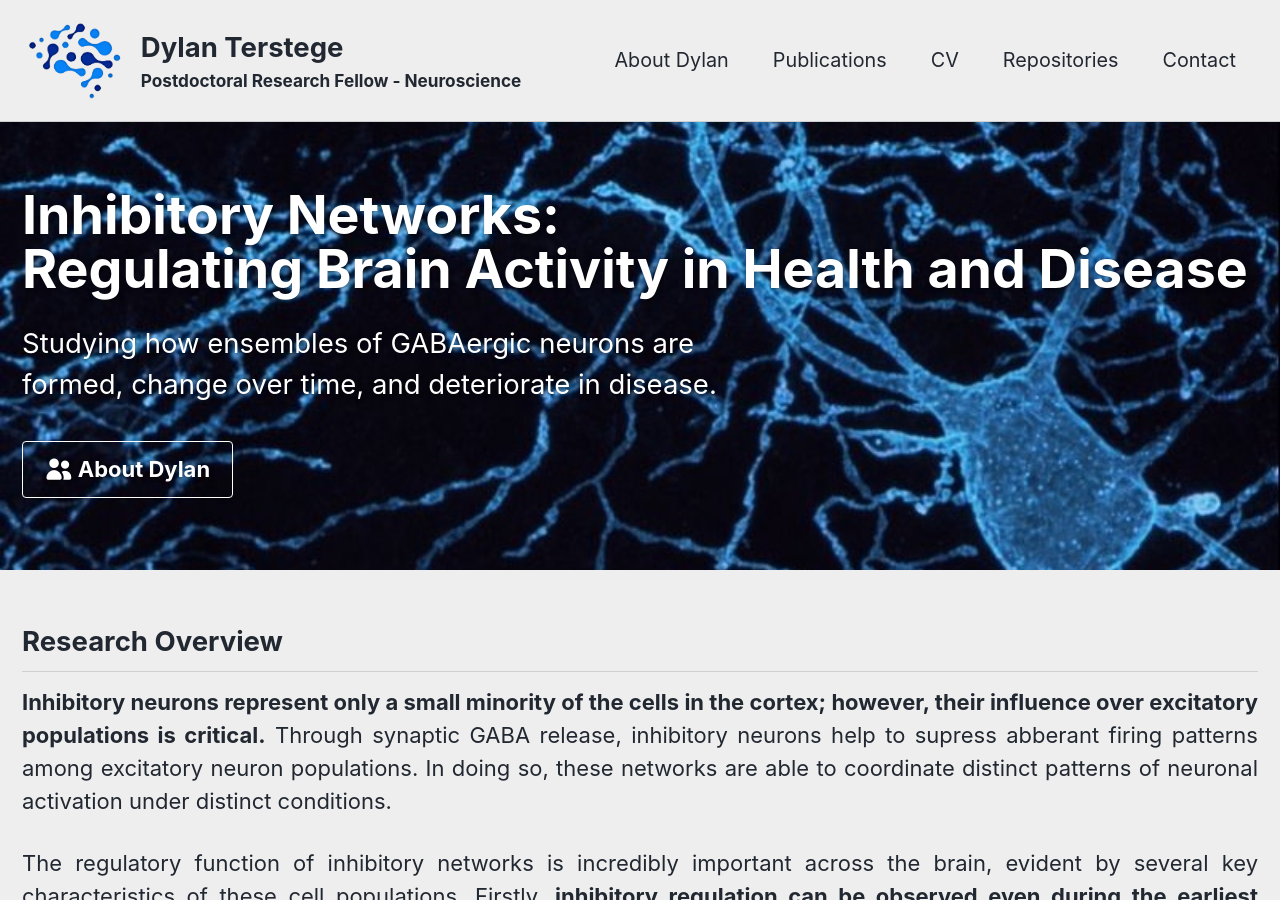
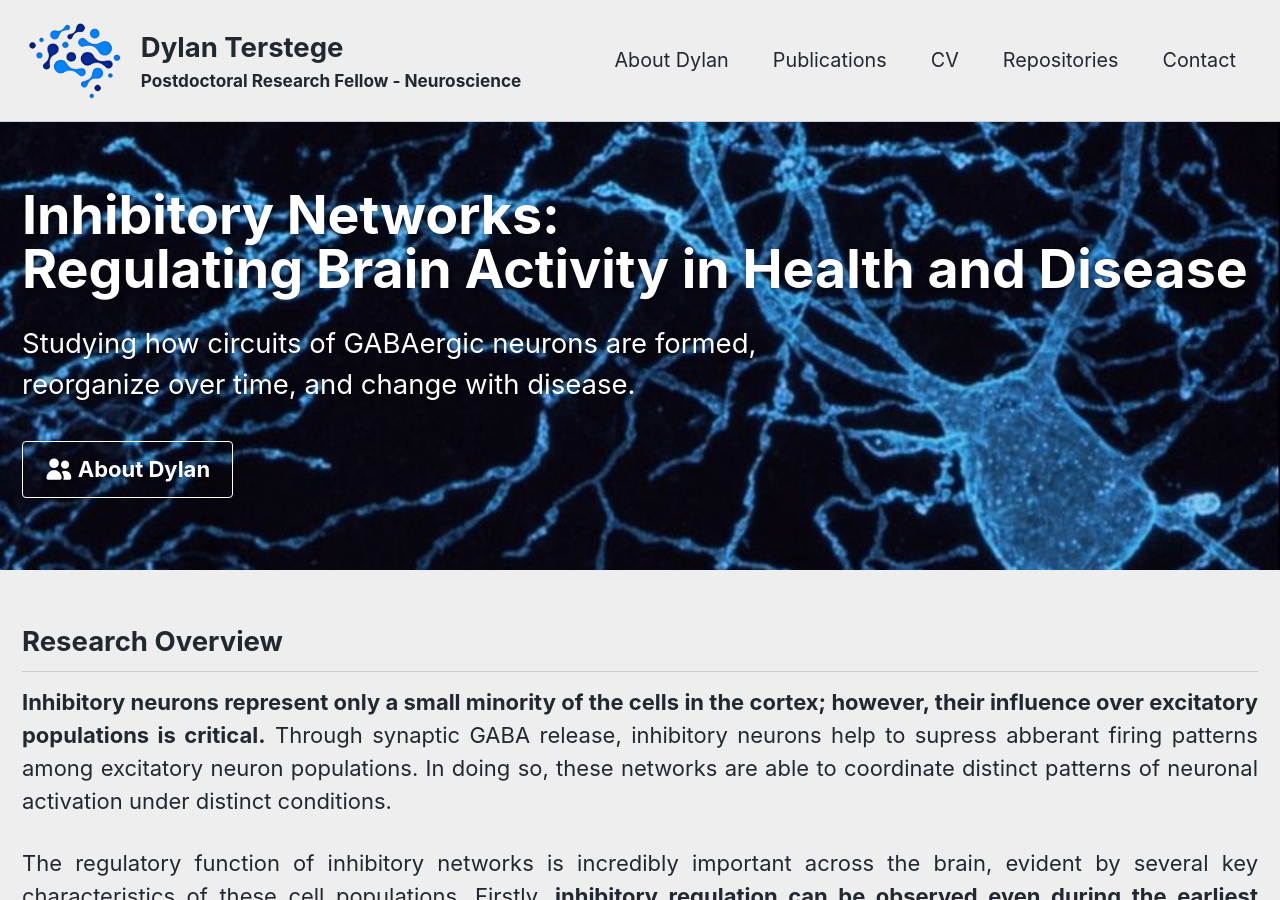
Before and after one commit to dterstege/dterstege.github.io, a Jekyll site: the page built from _pages/home.md, in a window 1280 px wide and 900 px high. Built offline with Jekyll 4.4.1, drawn with Linux system fonts in a browser that asks for light colours; cached includes are drawn as plain includes.

Commit message:
Revise excerpt for clarity on GABAergic neurons
Updated the excerpt to clarify the focus on GABAergic neuron circuits.

```diff
--- a/_pages/home.md
+++ b/_pages/home.md
@@ -10,7 +10,7 @@ header:
       url: "/about/"
 title: Terstege Neuro
 tagline: "Inhibitory Networks:<br />Regulating Brain Activity in Health and Disease"
-excerpt: Studying how ensembles of GABAergic neurons are formed, change over time, and deteriorate in disease.
+excerpt: Studying how circuits of GABAergic neurons are formed, reorganize over time, and change with disease.
 layouts_gallery:
   - image_path: /assets/images/logo_INMED.png
   - image_path: /assets/images/logo_INSERM.png
```
